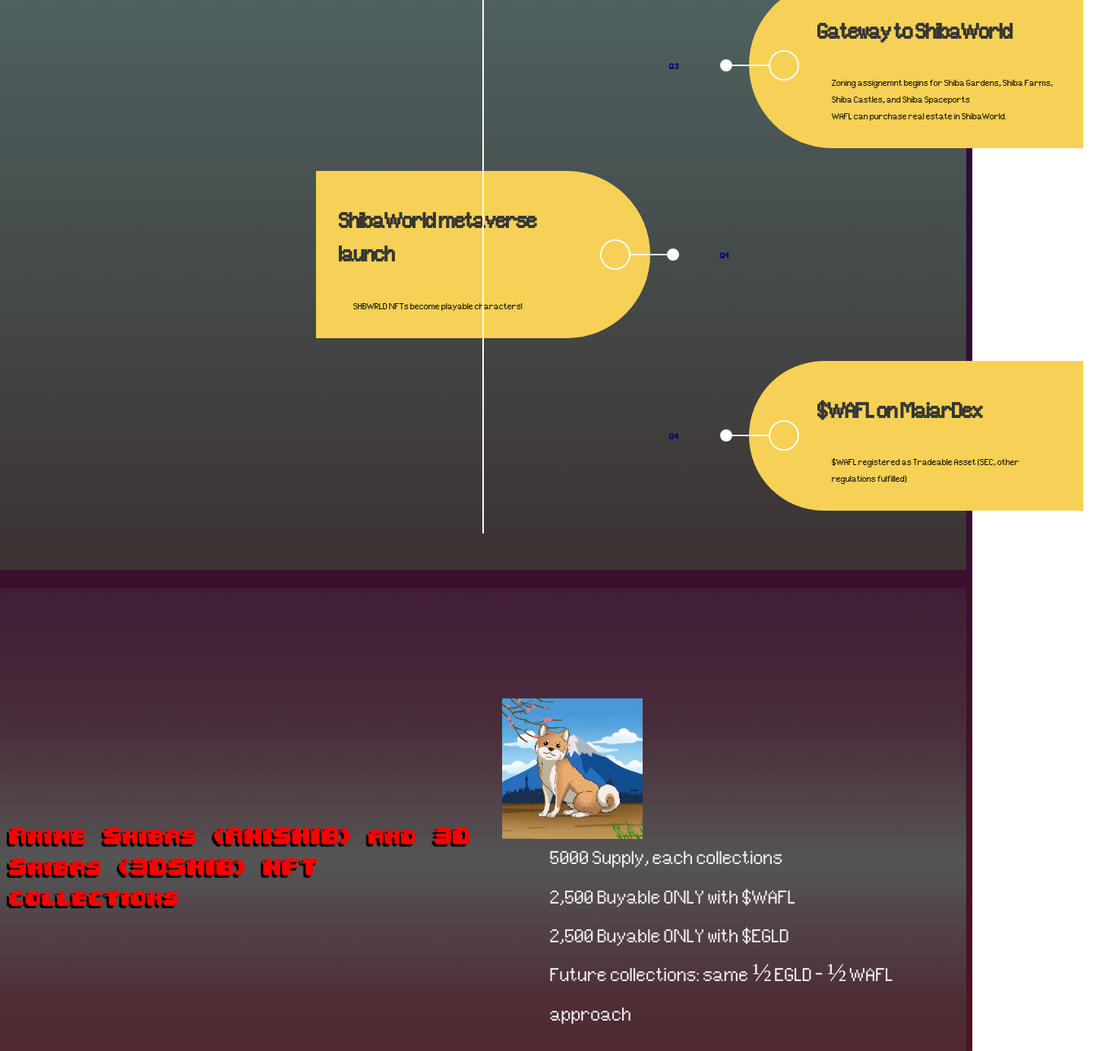
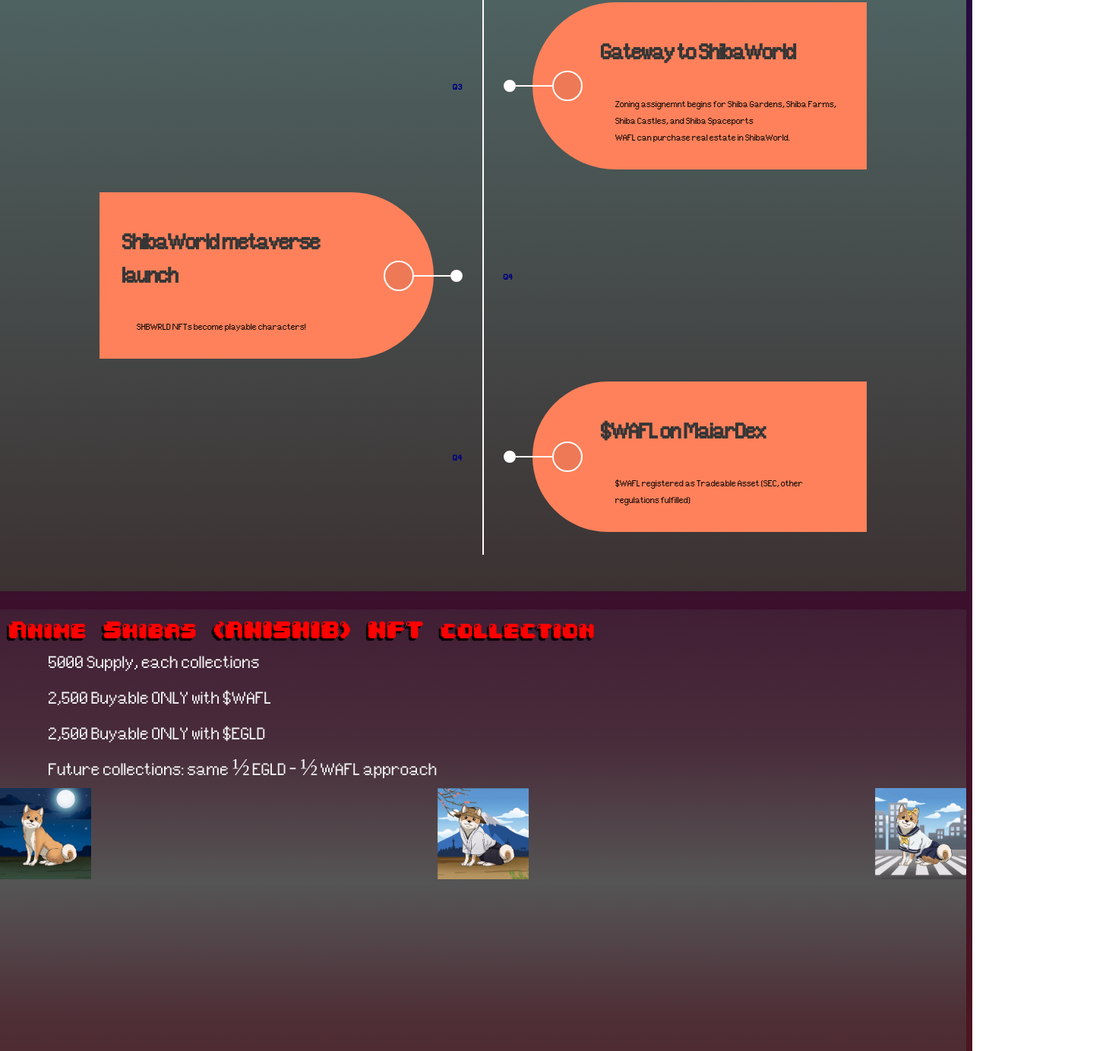
Before and after one commit to jacksmedia/final, a Gatsby site: page /roadmap in a window 1280 px wide. Shown: the part 1337-2720 px from the top of the page at 76% size, 1456 px wide, since content can reach past the window. Built offline with nearby package versions, Linux system fonts and the light colour scheme; Gatsby itself is replaced by a stand-in of ours.

Commit message:
:bug::art: GIF and other fixes

```diff
--- a/src/components/Navbar/NavbarLinks.js
+++ b/src/components/Navbar/NavbarLinks.js
@@ -30,7 +30,7 @@ const NavbarLinks = () => {
 
 const NavItem = styled(Link)`
   text-decoration: none;
-  color: #111;
+  font-size: 0.9rem;
   display: inline-block;
   white-space: nowrap;
   margin: 2vw 1vw;
@@ -59,7 +59,7 @@ const NavItem = styled(Link)`
 
   @media (max-width: 768px) {
     padding: 4px 0;
-    font-size: 1.1rem;
+    font-size: 1rem;
     z-index: 6;
   }
 `
--- a/src/pages/roadmap.js
+++ b/src/pages/roadmap.js
@@ -7,7 +7,9 @@ import Seo from "../components/seo"
 const Roadmap = () => (
   <Layout>
     <Seo title="Roadmap to Shibaworld" />
-    <h1 className="">Roadmap</h1>
+    <div className="level center">
+      <h1>Roadmap</h1>
+    </div>
     <div className="section eshib-bg-13 level">
       <div class="timeline">
         <div class="roady right">
@@ -27,7 +29,7 @@ const Roadmap = () => (
             <p>New ShibaWorld adventure begins!</p>
           </div>
         </div>
-        <div class="roady left">
+        <div class="roady right">
           <div class="date">Q2</div>
           <i class="icon fa fa-user"></i>
           <div class="content">
@@ -74,34 +76,61 @@ const Roadmap = () => (
         </div>
       </div>
     </div>
-    <div className="spacer-zone level">
-      <h2 className="pl-3"> Anime Shibas (ANISHIB) and 3D Shibas (3DSHIB) NFT collections</h2>
-      <div className="container pt-3 is-fluid">
-      <StaticImage
-            className=""
-            layout="fixed"
-            formats={["AUTO", "GIF", "AVIF"]}
-            src="../images/uwu.gif"
-            width={185}
-            height={185}
-            quality={95}
-            alt="Elrond AniShibs loves you"
-          />
+    <div className="spacer-zone">
+      <h2 className="pl-3 pt-2"> Anime Shibas (ANISHIB) NFT collection</h2>
       <ul>
         <li>5000 Supply, each collections</li>
         <li>2,500 Buyable ONLY with $WAFL</li>
         <li>2,500 Buyable ONLY with $EGLD</li>
         <li>Future collections: same ½ EGLD - ½ WAFL approach</li>
       </ul>
+      <div className="level is-fluid is-flex-tablet">
+      <StaticImage
+            className=""
+            layout="constrained"
+            formats={["AUTO", "GIF", "AVIF"]}
+            src="../images/anishib1.png"
+            width={120}
+            height={120}
+            quality={95}
+            alt="Elrond AniShibs loves you"
+          />
+      <StaticImage
+            className=""
+            layout="constrained"
+            formats={["AUTO", "GIF", "AVIF"]}
+            src="../images/anishib2.png"
+            width={120}
+            height={120}
+            quality={95}
+            alt="Elrond AniShibs loves you"
+          />
+      <StaticImage
+            className=""
+            layout="constrained"
+            formats={["AUTO", "GIF", "AVIF"]}
+            src="../images/anishib4.png"
+            width={120}
+            height={120}
+            quality={95}
+            alt="Elrond AniShibs loves you"
+          />
+      </div>
+
+
     </div>
-    </div>
+
+
+
+
+
     <div className="level">
       <div className="container pt-3 pl-3 is-fluid">
         <h2>Historical Progress</h2>
         <p>December 2021 - First wave (0.25 EGLD)</p>
         <p>January 2022 - Second, Third, Fourth Waves (0.3 - 0.5 EGLD)</p>
-        <p>February 2022 - Fifth Wave Sells out in <strong>3 minutes</strong> (0.6 EGLD)</p>
-        <p>February 2022 - Wave 6 / 0.8 EGLD / 300 Shibas</p>
+        <p>February 2022 - Fifth Wave Sells out in <strong>3 minutes</strong> 300 @ 0.6 EGLD</p>
+        <p>February 2022 - Exclusive Wave 6 / 100 Shibas / 0.8 EGLD</p>
       </div>
       <div className="container pt-3 pl-3 is-fluid">
       <h2>Upcoming</h2>
--- a/src/style.scss
+++ b/src/style.scss
@@ -777,11 +777,11 @@ a:hover {
 }
 
 .roady.left {
-  left: 0;
+  right: 25%;
 }
 
 .roady.right {
-  left: 50%;
+  left: 25%;
 }
 
 .roady::after {
@@ -844,7 +844,7 @@ a:hover {
   height: 40px;
   padding: 9px 0;
   top: calc(50% - 20px);
-  background: #F6D155;
+  background: #1111;
   border: 2px solid snow;
   border-radius: 40px;
   text-align: center;
@@ -863,7 +863,7 @@ a:hover {
 
 .roady .content {
   padding: 30px 90px 30px 30px;
-  background: #F6D155;
+  background: #FE815B;
   position: relative;
   border-radius: 0 500px 500px 0;
 }
@@ -932,7 +932,6 @@ a:hover {
   }
 }
 
-
 @media only screen and (max-width: 480px) {
   html {
     font-size: 100%;
```
Also changed, not shown: src/pages/index.js (+4 -5 lines), src/images/anishib1.png (added), src/images/anishib2.png (added), src/images/anishib3.png (added), src/images/anishib4.png (added).
